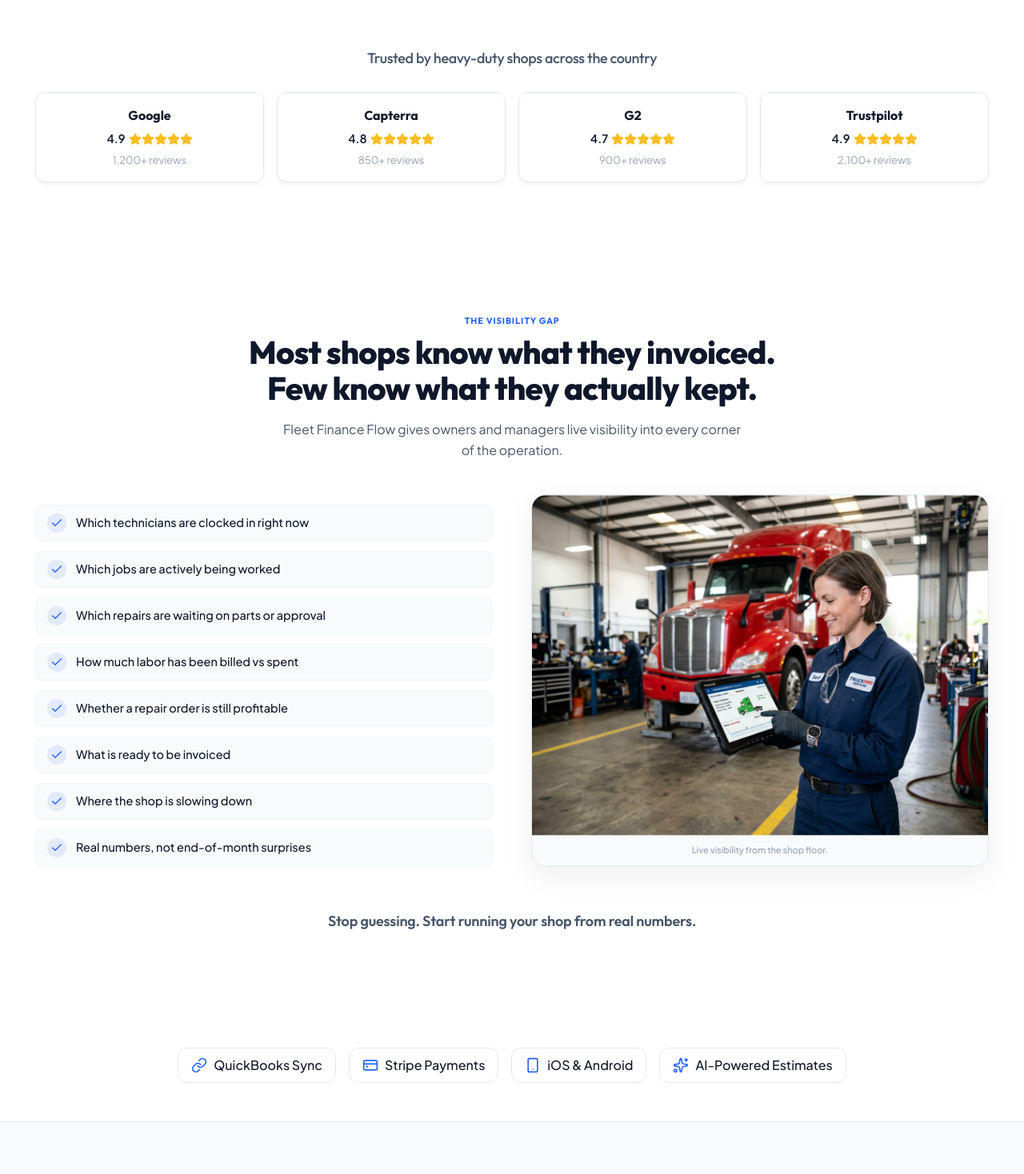
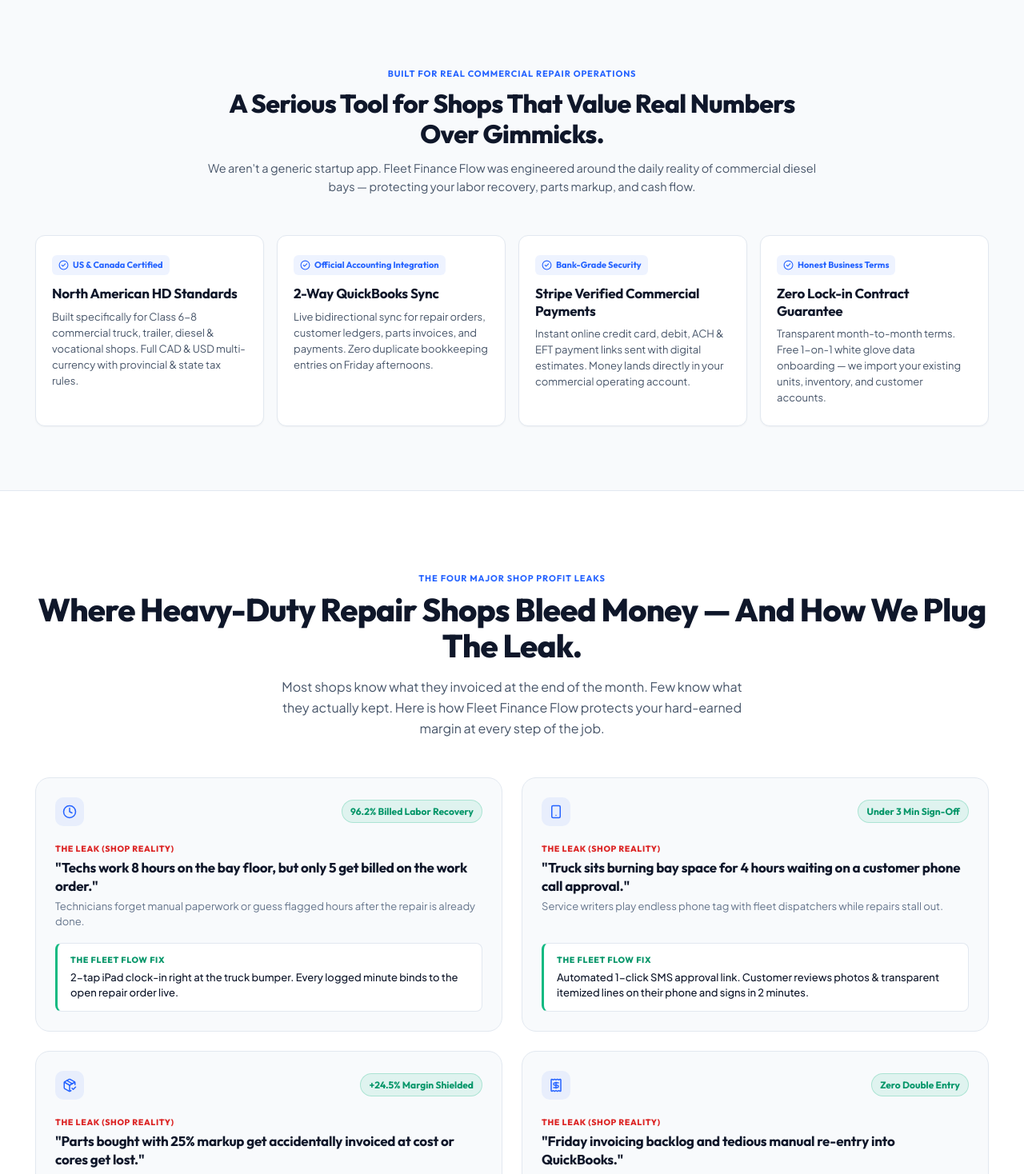
Before and after one commit to officialxairlive-hub/fleetfinanceflow, a Next.js app: page / in a window 1280 px wide. Shown: the part 802-2270 px from the top of the page at 80% size. Built offline with nearby package versions, Linux system fonts and the light colour scheme.

Commit message:
feat(landing): streamline content flow, add commercial shop trust pillars, dual-language shop reality vs fix copy, remove redundant sections

```diff
--- a/app/components/ProblemSolution.js
+++ b/app/components/ProblemSolution.js
@@ -3,104 +3,111 @@
 import { useRef } from 'react';
 import Image from 'next/image';
 import { motion, useInView } from 'framer-motion';
-import { Check } from 'lucide-react';
+import { Clock, Smartphone, PackageCheck, Receipt, ArrowRight, CheckCircle2 } from 'lucide-react';
 import styles from './ProblemSolution.module.css';
 
-const checklist = [
-  'Which technicians are clocked in right now',
-  'Which jobs are actively being worked',
-  'Which repairs are waiting on parts or approval',
-  'How much labor has been billed vs spent',
-  'Whether a repair order is still profitable',
-  'What is ready to be invoiced',
-  'Where the shop is slowing down',
-  'Real numbers, not end-of-month surprises',
+const profitLeaks = [
+  {
+    icon: Clock,
+    problemSlang: 'Techs work 8 hours on the bay floor, but only 5 get billed on the work order.',
+    plainTruth: 'Technicians forget manual paperwork or guess flagged hours after the repair is already done.',
+    solutionReal: '2-tap iPad clock-in right at the truck bumper. Every logged minute binds to the open repair order live.',
+    metricBadge: '96.2% Billed Labor Recovery'
+  },
+  {
+    icon: Smartphone,
+    problemSlang: 'Truck sits burning bay space for 4 hours waiting on a customer phone call approval.',
+    plainTruth: 'Service writers play endless phone tag with fleet dispatchers while repairs stall out.',
+    solutionReal: 'Automated 1-click SMS approval link. Customer reviews photos & transparent itemized lines on their phone and signs in 2 minutes.',
+    metricBadge: 'Under 3 Min Sign-Off'
+  },
+  {
+    icon: PackageCheck,
+    problemSlang: 'Parts bought with 25% markup get accidentally invoiced at cost or cores get lost.',
+    plainTruth: 'Parts pricing errors and unreturned cores drain thousands of dollars from gross margin every single month.',
+    solutionReal: 'Automated tier markup matrix and core tracking. Parts added by tech or parts manager are margin-locked before closing.',
+    metricBadge: '+24.5% Margin Shielded'
+  },
+  {
+    icon: Receipt,
+    problemSlang: 'Friday invoicing backlog and tedious manual re-entry into QuickBooks.',
+    plainTruth: 'Double-entry bookkeeping causes billing delays, late payments, and payroll calculation headaches.',
+    solutionReal: '1-click convert approved repair order to final invoice. Instant two-way sync with QuickBooks Desktop & Online.',
+    metricBadge: 'Zero Double Entry'
+  }
 ];
-
-const containerVariants = {
-  hidden: {},
-  visible: {
-    transition: {
-      staggerChildren: 0.1,
-    },
-  },
-};
-
-const itemVariants = {
-  hidden: { opacity: 0, x: -20 },
-  visible: { opacity: 1, x: 0, transition: { duration: 0.5 } },
-};
-
-const imageVariants = {
-  float: {
-    y: [0, -10, 0],
-    transition: {
-      duration: 4,
-      repeat: Infinity,
-      ease: 'easeInOut',
-    },
-  },
-};
 
 export default function ProblemSolution() {
   const sectionRef = useRef(null);
-  const isInView = useInView(sectionRef, { once: true, margin: '-100px' });
+  const isInView = useInView(sectionRef, { once: true, margin: '-60px' });
 
   return (
-    <section className={`section ${styles.problemSolution}`} ref={sectionRef}>
+    <section className={`section ${styles.problemSolution}`} ref={sectionRef} id="how-it-works">
       <div className="container">
+
         <div className="section-header">
-          <span className="section-label">THE VISIBILITY GAP</span>
+          <span className="section-label">THE FOUR MAJOR SHOP PROFIT LEAKS</span>
           <h2 className="section-title">
-            Most shops know what they invoiced.<br />
-            Few know what they actually kept.
+            Where Heavy-Duty Repair Shops Bleed Money — And How We Plug The Leak.
           </h2>
           <p className="section-subtitle">
-            Fleet Finance Flow gives owners and managers live visibility into every corner of the operation.
+            Most shops know what they invoiced at the end of the month. Few know what they actually kept. Here is how Fleet Finance Flow protects your hard-earned margin at every step of the job.
           </p>
         </div>
 
-        <div className={styles.content}>
-          <motion.div
-            className={styles.checklist}
-            variants={containerVariants}
-            initial="hidden"
-            animate={isInView ? 'visible' : 'hidden'}
-          >
-            {checklist.map((item, index) => (
-              <motion.div key={index} className={styles.checklistItem} variants={itemVariants}>
-                <div className={styles.checkIconWrapper}>
-                  <Check className={styles.checkIcon} size={16} />
+        <div className={styles.grid}>
+          {profitLeaks.map((leak, idx) => {
+            const Icon = leak.icon;
+            return (
+              <motion.div
+                key={idx}
+                className={styles.leakCard}
+                initial={{ opacity: 0, y: 20 }}
+                animate={isInView ? { opacity: 1, y: 0 } : {}}
+                transition={{ duration: 0.45, delay: idx * 0.1 }}
+              >
+                <div className={styles.cardTop}>
+                  <div className={styles.iconCircle}>
+                    <Icon size={18} />
+                  </div>
+                  <span className={styles.metricBadge}>{leak.metricBadge}</span>
                 </div>
-                <span className={styles.checklistText}>{item}</span>
+
+                <div className={styles.problemBox}>
+                  <span className={styles.boxTagRed}>THE LEAK (SHOP REALITY)</span>
+                  <h3 className={styles.problemTitle}>"{leak.problemSlang}"</h3>
+                  <p className={styles.plainExplanation}>{leak.plainTruth}</p>
+                </div>
+
+                <div className={styles.solutionBox}>
+                  <span className={styles.boxTagGreen}>THE FLEET FLOW FIX</span>
+                  <p className={styles.solutionText}>{leak.solutionReal}</p>
+                </div>
               </motion.div>
-            ))}
-          </motion.div>
-
-          <div className={styles.imageColumn}>
-            <motion.div
-              className={styles.imageWrapper}
-              variants={imageVariants}
-              animate="float"
-            >
-              <Image
-                src="/images/bay-tablet.jpg"
-                alt="Live visibility from the shop floor."
-                width={720}
-                height={480}
-                className={styles.dashboardImage}
-                priority={false}
-              />
-              <p className={styles.imageCaption}>Live visibility from the shop floor.</p>
-            </motion.div>
-          </div>
+            );
+          })}
         </div>
 
-        <div className={styles.closingLineWrapper}>
-          <p className={styles.closingLine}>
-            Stop guessing. Start running your shop from real numbers.
-          </p>
-        </div>
+        {/* Visual Callout Bar */}
+        <motion.div
+          className={styles.bottomTakeaway}
+          initial={{ opacity: 0, y: 15 }}
+          animate={isInView ? { opacity: 1, y: 0 } : {}}
+          transition={{ duration: 0.5, delay: 0.45 }}
+        >
+          <div className={styles.takeawayLeft}>
+            <CheckCircle2 size={24} className={styles.takeawayIcon} />
+            <div>
+              <h4 className={styles.takeawayTitle}>Stop guessing your shop's profitability at month-end.</h4>
+              <p className={styles.takeawaySub}>See exact labor costs, parts margins, and technician efficiency while the truck is still on the lift.</p>
+            </div>
+          </div>
+          <a href="/signup" className="btn btn-primary">
+            Test Your Shop With A Free Trial
+            <ArrowRight size={14} />
+          </a>
+        </motion.div>
+
       </div>
     </section>
   );
--- a/app/components/ProblemSolution.module.css
+++ b/app/components/ProblemSolution.module.css
@@ -1,135 +1,181 @@
 .problemSolution {
   background-color: var(--color-bg);
-  color: var(--color-text);
-  overflow: hidden;
+  position: relative;
 }
 
-.content {
+.grid {
+  display: grid;
+  grid-template-columns: repeat(2, 1fr);
+  gap: var(--space-6);
+  margin-bottom: var(--space-12);
+}
+
+.leakCard {
+  background: var(--color-surface);
+  border: 1px solid var(--color-border);
+  border-radius: var(--radius-xl);
+  padding: var(--space-6);
   display: flex;
   flex-direction: column;
-  gap: var(--space-8);
-  margin-top: var(--space-8);
-  align-items: center;
+  gap: var(--space-4);
+  transition: all var(--transition-base);
 }
 
-@media (min-width: 992px) {
-  .content {
-    flex-direction: row;
-    align-items: center;
-    justify-content: space-between;
-    gap: var(--space-12);
-  }
+.leakCard:hover {
+  background: #FFFFFF;
+  border-color: var(--color-border-strong);
+  box-shadow: var(--shadow-md);
+  transform: translateY(-2px);
 }
 
-.checklist {
+.cardTop {
   display: flex;
-  flex-direction: column;
-  gap: 12px;
-  flex: 1;
-  width: 100%;
+  justify-content: space-between;
+  align-items: center;
+  margin-bottom: var(--space-1);
 }
 
-.checklistItem {
-  display: flex;
-  align-items: center;
-  gap: 12px;
-  background: #F8FAFC;
-  border: 1px solid #F1F5F9;
-  padding: 10px 14px;
-  border-radius: var(--radius-md);
-  transition: all 0.2s ease;
-}
-
-.checklistItem:hover {
-  background: #FFFFFF;
-  border-color: #E2E8F0;
-  box-shadow: var(--shadow-xs);
-}
-
-.checkIconWrapper {
+.iconCircle {
+  width: 36px;
+  height: 36px;
+  border-radius: 10px;
+  background: var(--color-primary-light);
+  color: var(--color-primary);
   display: flex;
   align-items: center;
   justify-content: center;
-  background-color: rgba(37, 99, 255, 0.10);
-  color: var(--color-primary);
-  width: 24px;
-  height: 24px;
-  border-radius: 50%;
+}
+
+.metricBadge {
+  font-family: var(--font-heading);
+  font-size: 0.75rem; /* 12px */
+  font-weight: 700;
+  color: #059669;
+  background: rgba(16, 185, 129, 0.10);
+  border: 1px solid rgba(16, 185, 129, 0.25);
+  padding: 4px 10px;
+  border-radius: 9999px;
+}
+
+.problemBox {
+  display: flex;
+  flex-direction: column;
+  gap: 4px;
+}
+
+.boxTagRed {
+  font-family: var(--font-heading);
+  font-size: 0.65625rem; /* 10.5px */
+  font-weight: 800;
+  letter-spacing: 0.06em;
+  color: #DC2626;
+  text-transform: uppercase;
+}
+
+.problemTitle {
+  font-family: var(--font-heading);
+  font-size: 1.0625rem; /* 17px */
+  font-weight: 700;
+  letter-spacing: -0.015em;
+  color: #0F172A;
+  line-height: 1.35;
+  margin: 0;
+}
+
+.plainExplanation {
+  font-family: var(--font-body);
+  font-size: 0.8125rem; /* 13px */
+  color: #64748B;
+  line-height: 1.5;
+  margin: 0;
+}
+
+.solutionBox {
+  background: #FFFFFF;
+  border: 1px solid var(--color-border);
+  border-left: 3px solid #10B981;
+  border-radius: var(--radius-md);
+  padding: var(--space-3) var(--space-4);
+  display: flex;
+  flex-direction: column;
+  gap: 4px;
+  margin-top: auto;
+}
+
+.boxTagGreen {
+  font-family: var(--font-heading);
+  font-size: 0.65625rem; /* 10.5px */
+  font-weight: 800;
+  letter-spacing: 0.06em;
+  color: #059669;
+  text-transform: uppercase;
+}
+
+.solutionText {
+  font-family: var(--font-body);
+  font-size: 0.8125rem; /* 13px */
+  color: #0F172A;
+  font-weight: 500;
+  line-height: 1.5;
+  margin: 0;
+}
+
+/* Bottom Takeaway Bar */
+.bottomTakeaway {
+  background: #0F172A;
+  border-radius: var(--radius-xl);
+  padding: var(--space-6) var(--space-8);
+  display: flex;
+  justify-content: space-between;
+  align-items: center;
+  gap: var(--space-6);
+  flex-wrap: wrap;
+  box-shadow: 0 12px 32px rgba(15, 23, 42, 0.12);
+}
+
+.takeawayLeft {
+  display: flex;
+  align-items: center;
+  gap: var(--space-4);
+  flex: 1;
+  min-width: 280px;
+}
+
+.takeawayIcon {
+  color: #34D399;
   flex-shrink: 0;
 }
 
-.checkIcon {
-  color: var(--color-primary);
+.takeawayTitle {
+  font-family: var(--font-heading);
+  font-size: 1.125rem; /* 18px */
+  font-weight: 700;
+  letter-spacing: -0.015em;
+  color: #FFFFFF;
+  margin: 0 0 4px;
 }
 
-.checklistText {
+.takeawaySub {
   font-family: var(--font-body);
-  font-size: var(--text-base);
-  font-weight: 500;
-  color: var(--color-text);
-  line-height: 1.4;
+  font-size: 0.8125rem; /* 13px */
+  color: #94A3B8;
+  margin: 0;
 }
 
-.imageColumn {
-  flex: 1;
-  width: 100%;
-  display: flex;
-  justify-content: center;
-  align-items: center;
-}
-
-.imageWrapper {
-  position: relative;
-  border-radius: var(--radius-xl);
-  box-shadow: 0 12px 36px rgba(0, 0, 0, 0.07);
-  display: inline-block;
-  width: 100%;
-  overflow: hidden;
-  background: #F8FAFC;
-  border: 1px solid var(--color-border);
-}
-
-.imageCaption {
-  text-align: center;
-  font-size: var(--text-xs);
-  color: var(--color-text-muted);
-  padding: 10px;
-  font-family: var(--font-body);
-  font-weight: 500;
-}
-
-.dashboardImage {
-  object-fit: cover;
-  display: block;
-  width: 100%;
-  height: auto;
-}
-
-.closingLineWrapper {
-  margin-top: var(--space-12);
-  text-align: center;
-}
-
-.closingLine {
-  font-family: var(--font-heading);
-  font-size: var(--text-lg);
-  font-weight: 600;
-  letter-spacing: -0.01em;
-  color: var(--color-text-secondary);
-}
-
-@media (max-width: 768px) {
-  .checklistItem {
-    padding: 8px 12px;
-    gap: 10px;
+@media (max-width: 900px) {
+  .grid {
+    grid-template-columns: 1fr;
+    gap: var(--space-4);
   }
 
-  .checklistText {
-    font-size: 0.8125rem;
+  .bottomTakeaway {
+    flex-direction: column;
+    text-align: center;
+    padding: var(--space-6);
   }
 
-  .checkIconWrapper {
-    width: 20px;
-    height: 20px;
+  .takeawayLeft {
+    flex-direction: column;
+    text-align: center;
   }
 }
--- a/app/components/TrustBar.js
+++ b/app/components/TrustBar.js
@@ -3,51 +3,67 @@
 import React from 'react';
 import { motion } from 'framer-motion';
 import styles from './TrustBar.module.css';
-import { Star } from 'lucide-react';
+import { ShieldCheck, CheckCircle2, ArrowRight, Zap, RefreshCw } from 'lucide-react';
 
-const reviews = [
-  { platform: 'Google', rating: '4.9', count: '1,200+' },
-  { platform: 'Capterra', rating: '4.8', count: '850+' },
-  { platform: 'G2', rating: '4.7', count: '900+' },
-  { platform: 'Trustpilot', rating: '4.9', count: '2,100+' },
+const trustPillars = [
+  {
+    title: 'North American HD Standards',
+    desc: 'Built specifically for Class 6-8 commercial truck, trailer, diesel & vocational shops. Full CAD & USD multi-currency with provincial & state tax rules.',
+    tag: 'US & Canada Certified',
+  },
+  {
+    title: '2-Way QuickBooks Sync',
+    desc: 'Live bidirectional sync for repair orders, customer ledgers, parts invoices, and payments. Zero duplicate bookkeeping entries on Friday afternoons.',
+    tag: 'Official Accounting Integration',
+  },
+  {
+    title: 'Stripe Verified Commercial Payments',
+    desc: 'Instant online credit card, debit, ACH & EFT payment links sent with digital estimates. Money lands directly in your commercial operating account.',
+    tag: 'Bank-Grade Security',
+  },
+  {
+    title: 'Zero Lock-in Contract Guarantee',
+    desc: 'Transparent month-to-month terms. Free 1-on-1 white glove data onboarding — we import your existing units, inventory, and customer accounts.',
+    tag: 'Honest Business Terms',
+  },
 ];
 
 export default function TrustBar() {
   return (
     <section className={styles.section}>
       <div className={`container ${styles.container}`}>
-        <motion.h2
-          className={styles.label}
-          initial={{ opacity: 0, y: 20 }}
+        <motion.div
+          className={styles.headerArea}
+          initial={{ opacity: 0, y: 15 }}
           whileInView={{ opacity: 1, y: 0 }}
-          viewport={{ once: true, margin: "-50px" }}
+          viewport={{ once: true, margin: "-40px" }}
           transition={{ duration: 0.5 }}
         >
-          Trusted by heavy-duty shops across the country
-        </motion.h2>
+          <span className="section-label">BUILT FOR REAL COMMERCIAL REPAIR OPERATIONS</span>
+          <h2 className={styles.headline}>
+            A Serious Tool for Shops That Value Real Numbers Over Gimmicks.
+          </h2>
+          <p className={styles.subheadline}>
+            We aren't a generic startup app. Fleet Finance Flow was engineered around the daily reality of commercial diesel bays — protecting your labor recovery, parts markup, and cash flow.
+          </p>
+        </motion.div>
 
         <div className={styles.grid}>
-          {reviews.map((review, index) => (
+          {trustPillars.map((item, index) => (
             <motion.div
-              key={review.platform}
+              key={item.title}
               className={styles.card}
-              initial={{ opacity: 0, y: 20 }}
+              initial={{ opacity: 0, y: 18 }}
               whileInView={{ opacity: 1, y: 0 }}
-              viewport={{ once: true, margin: "-50px" }}
-              transition={{ duration: 0.5, delay: index * 0.1 }}
+              viewport={{ once: true, margin: "-40px" }}
+              transition={{ duration: 0.45, delay: index * 0.08 }}
             >
-              <div className={styles.platformName}>{review.platform}</div>
-              <div className={styles.ratingRow}>
-                <span className={styles.ratingNumber}>{review.rating}</span>
-                <span className={styles.stars}>
-                  <Star className={styles.starIcon} fill="currentColor" size={16} />
-                  <Star className={styles.starIcon} fill="currentColor" size={16} />
-                  <Star className={styles.starIcon} fill="currentColor" size={16} />
-                  <Star className={styles.starIcon} fill="currentColor" size={16} />
-                  <Star className={styles.starIcon} fill="currentColor" size={16} />
-                </span>
+              <div className={styles.tagBadge}>
+                <CheckCircle2 size={13} className={styles.badgeIcon} />
+                <span>{item.tag}</span>
               </div>
-              <div className={styles.count}>{review.count} reviews</div>
+              <h3 className={styles.cardTitle}>{item.title}</h3>
+              <p className={styles.cardDesc}>{item.desc}</p>
             </motion.div>
           ))}
         </div>
--- a/app/components/TrustBar.module.css
+++ b/app/components/TrustBar.module.css
@@ -1,6 +1,8 @@
 .section {
-  padding: var(--space-3xl) 0;
-  background-color: transparent;
+  padding: var(--space-20) 0;
+  background-color: var(--color-surface);
+  border-top: 1px solid var(--color-border);
+  border-bottom: 1px solid var(--color-border);
 }
 
 .container {
@@ -9,68 +11,117 @@
   align-items: center;
 }
 
-.label {
-  font-family: var(--font-heading, inherit);
-  font-size: var(--text-lg);
+.headerArea {
+  text-align: center;
+  max-width: 780px;
+  margin-bottom: var(--space-12);
+}
+
+.headline {
+  font-family: var(--font-heading);
+  font-size: var(--text-3xl);
+  font-weight: 800;
+  letter-spacing: var(--tracking-tight);
+  color: var(--color-text);
+  line-height: 1.2;
+  margin: 0 0 var(--space-3);
+}
+
+.subheadline {
+  font-family: var(--font-body);
+  font-size: var(--text-base);
   color: var(--color-text-secondary);
-  margin-bottom: var(--space-xl);
-  text-align: center;
-  font-weight: 500;
+  line-height: var(--leading-relaxed);
+  margin: 0;
 }
 
 .grid {
   display: grid;
   grid-template-columns: repeat(4, 1fr);
-  gap: var(--space-md);
+  gap: var(--space-4);
   width: 100%;
 }
 
 .card {
-  background-color: var(--color-white);
+  background-color: #FFFFFF;
   border: 1px solid var(--color-border);
-  border-radius: var(--radius-lg, 8px);
-  box-shadow: 0 4px 6px -1px rgba(0, 0, 0, 0.05);
-  padding: var(--space-md) var(--space-lg);
+  border-radius: var(--radius-lg);
+  box-shadow: var(--shadow-xs);
+  padding: var(--space-6) var(--space-5);
   display: flex;
   flex-direction: column;
-  align-items: center;
-  justify-content: center;
-  text-align: center;
+  transition: transform var(--transition-base), border-color var(--transition-base), box-shadow var(--transition-base);
 }
 
-.platformName {
-  font-family: var(--font-heading, inherit);
-  font-weight: 700;
-  color: var(--color-text);
-  font-size: var(--text-md);
-  margin-bottom: var(--space-xs);
+.card:hover {
+  transform: translateY(-2px);
+  border-color: var(--color-border-strong);
+  box-shadow: var(--shadow-md);
 }
 
-.ratingRow {
-  display: flex;
+.tagBadge {
+  display: inline-flex;
   align-items: center;
-  gap: var(--space-xs);
-  margin-bottom: var(--space-xs);
+  gap: 5px;
+  background: var(--color-primary-light);
+  color: var(--color-primary);
+  font-family: var(--font-heading);
+  font-size: 0.6875rem; /* 11px */
+  font-weight: 700;
+  padding: 4px 8px;
+  border-radius: 6px;
+  margin-bottom: var(--space-3);
+  width: fit-content;
 }
 
-.ratingNumber {
-  font-family: var(--font-body, inherit);
-  font-weight: 600;
-  color: var(--color-text);
+.badgeIcon {
+  color: var(--color-primary);
 }
 
-.stars {
-  display: flex;
-  color: #FBBF24;
+.cardTitle {
+  font-family: var(--font-heading);
+  font-size: 1.0625rem; /* 17px */
+  font-weight: 700;
+  letter-spacing: -0.015em;
+  color: var(--color-text);
+  margin: 0 0 var(--space-2);
+  line-height: 1.25;
 }
 
-.count {
-  font-size: var(--text-sm);
-  color: var(--color-text-muted);
+.cardDesc {
+  font-family: var(--font-body);
+  font-size: 0.8125rem; /* 13px */
+  color: var(--color-text-secondary);
+  line-height: 1.55;
+  margin: 0;
 }
 
-@media (max-width: 768px) {
+@media (max-width: 1024px) {
   .grid {
     grid-template-columns: repeat(2, 1fr);
+    gap: var(--space-4);
   }
 }
+
+@media (max-width: 640px) {
+  .section {
+    padding: var(--space-12) 0;
+  }
+
+  .headerArea {
+    margin-bottom: var(--space-8);
+  }
+
+  .headline {
+    font-size: 1.5rem;
+  }
+
+  .grid {
+    grid-template-columns: 1fr;
+    gap: var(--space-3);
+  }
+
+  .card {
+    padding: var(--space-4);
+  }
+}
```
Also changed, not shown: app/components/Testimonials.module.css (+13 -7 lines), app/page.js (+2 -6 lines).
